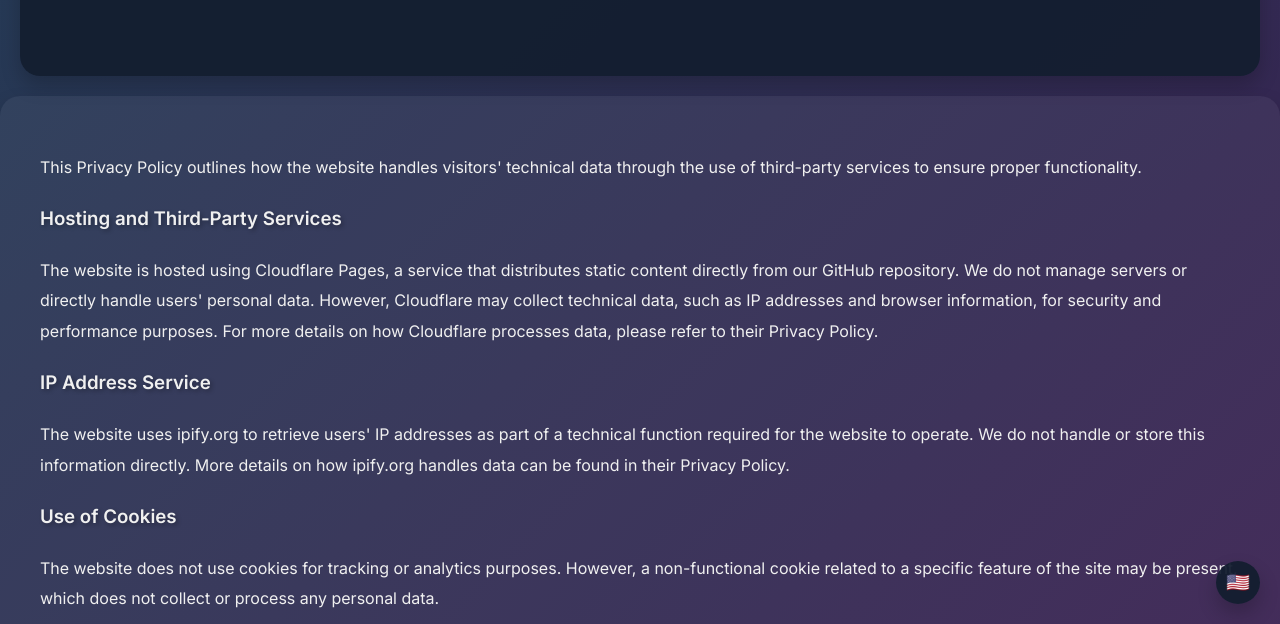
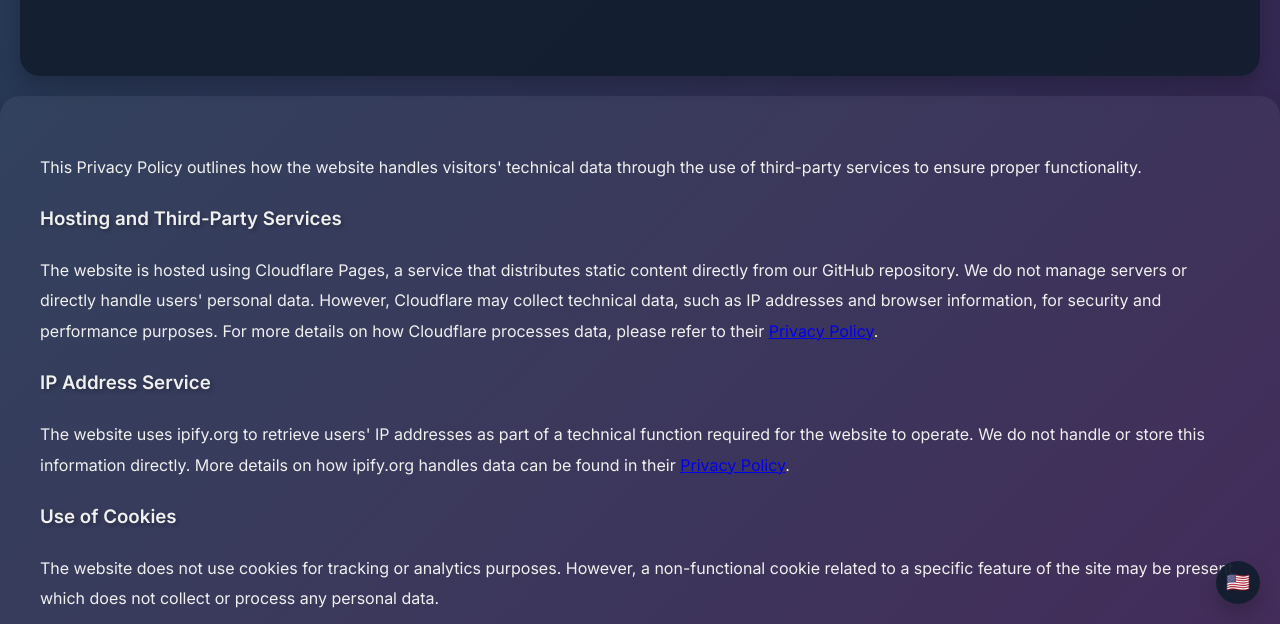
Before and after one commit to matteobolle/landing, a plain HTML site: page privacy.html in a window 1280 px wide. Shown: the part 176-800 px from the top of the page. Drawn offline with Linux system fonts and the light colour scheme.

Commit message:
Update privacy.html

```diff
--- a/privacy.html
+++ b/privacy.html
@@ -90,9 +90,9 @@
         <div class="italian-content">
             <p>La presente Privacy Policy descrive come il sito gestisce i dati tecnici dei visitatori tramite l’utilizzo di servizi di terze parti per garantire il corretto funzionamento.</p>
             <h3>Hosting e Servizi di Terze Parti</h3>
-            <p>Il sito è ospitato su Cloudflare Pages, un servizio che distribuisce contenuti statici direttamente dal nostro repository GitHub. Non gestiamo server né trattiamo direttamente i dati personali degli utenti. Tuttavia, Cloudflare potrebbe raccogliere dati tecnici, come l’indirizzo IP e informazioni relative al browser, per finalità di sicurezza e ottimizzazione delle prestazioni. Per ulteriori dettagli sul trattamento dei dati da parte di Cloudflare, consulta la loro Privacy Policy.</p>
+            <p>Il sito è ospitato su Cloudflare Pages, un servizio che distribuisce contenuti statici direttamente dal nostro repository GitHub. Non gestiamo server né trattiamo direttamente i dati personali degli utenti. Tuttavia, Cloudflare potrebbe raccogliere dati tecnici, come l’indirizzo IP e informazioni relative al browser, per finalità di sicurezza e ottimizzazione delle prestazioni. Per ulteriori dettagli sul trattamento dei dati da parte di Cloudflare, consulta la loro <a href="https://www.cloudflare.com/privacypolicy/" target="_blank">Privacy Policy</a>.</p>
             <h3>Servizio di Controllo IP</h3>
-            <p>Il sito utilizza ipify.org per ottenere l’indirizzo IP degli utenti come parte di una funzione tecnica necessaria per il funzionamento del sito. Non trattiamo né conserviamo direttamente queste informazioni. Maggiori dettagli su come ipify.org gestisce i dati sono disponibili nella loro Privacy Policy.</p>
+            <p>Il sito utilizza ipify.org per ottenere l'indirizzo IP degli utenti come parte di una funzione tecnica necessaria per il funzionamento del sito. Non trattiamo né conserviamo direttamente queste informazioni. Maggiori dettagli su come ipify.org gestisce i dati sono disponibili nella loro <a href="https://geo.ipify.org/privacy-policy" target="_blank">Privacy Policy</a>.</p>
             <h3>Uso dei Cookie</h3>
             <p>Il sito non utilizza cookie per scopi di tracciamento o analisi. Tuttavia, potrebbe essere presente un cookie non funzionale legato a una caratteristica particolare del sito, che non raccoglie né elabora alcun dato personale.</p>
             <h3>Diritti degli Utenti</h3>
@@ -105,9 +105,9 @@
         <div class="english-content" style="display: none;">
             <p>This Privacy Policy outlines how the website handles visitors' technical data through the use of third-party services to ensure proper functionality.</p>
             <h3>Hosting and Third-Party Services</h3>
-            <p>The website is hosted using Cloudflare Pages, a service that distributes static content directly from our GitHub repository. We do not manage servers or directly handle users' personal data. However, Cloudflare may collect technical data, such as IP addresses and browser information, for security and performance purposes. For more details on how Cloudflare processes data, please refer to their Privacy Policy.</p>
+            <p>The website is hosted using Cloudflare Pages, a service that distributes static content directly from our GitHub repository. We do not manage servers or directly handle users' personal data. However, Cloudflare may collect technical data, such as IP addresses and browser information, for security and performance purposes. For more details on how Cloudflare processes data, please refer to their <a href="https://www.cloudflare.com/privacypolicy/" target="_blank">Privacy Policy</a>.</p>
             <h3>IP Address Service</h3>
-            <p>The website uses ipify.org to retrieve users' IP addresses as part of a technical function required for the website to operate. We do not handle or store this information directly. More details on how ipify.org handles data can be found in their Privacy Policy.</p>
+            <p>The website uses ipify.org to retrieve users' IP addresses as part of a technical function required for the website to operate. We do not handle or store this information directly. More details on how ipify.org handles data can be found in their <a href="https://geo.ipify.org/privacy-policy" target="_blank">Privacy Policy</a>.</p>
             <h3>Use of Cookies</h3>
             <p>The website does not use cookies for tracking or analytics purposes. However, a non-functional cookie related to a specific feature of the site may be present, which does not collect or process any personal data.</p>
             <h3>User Rights</h3>
```
